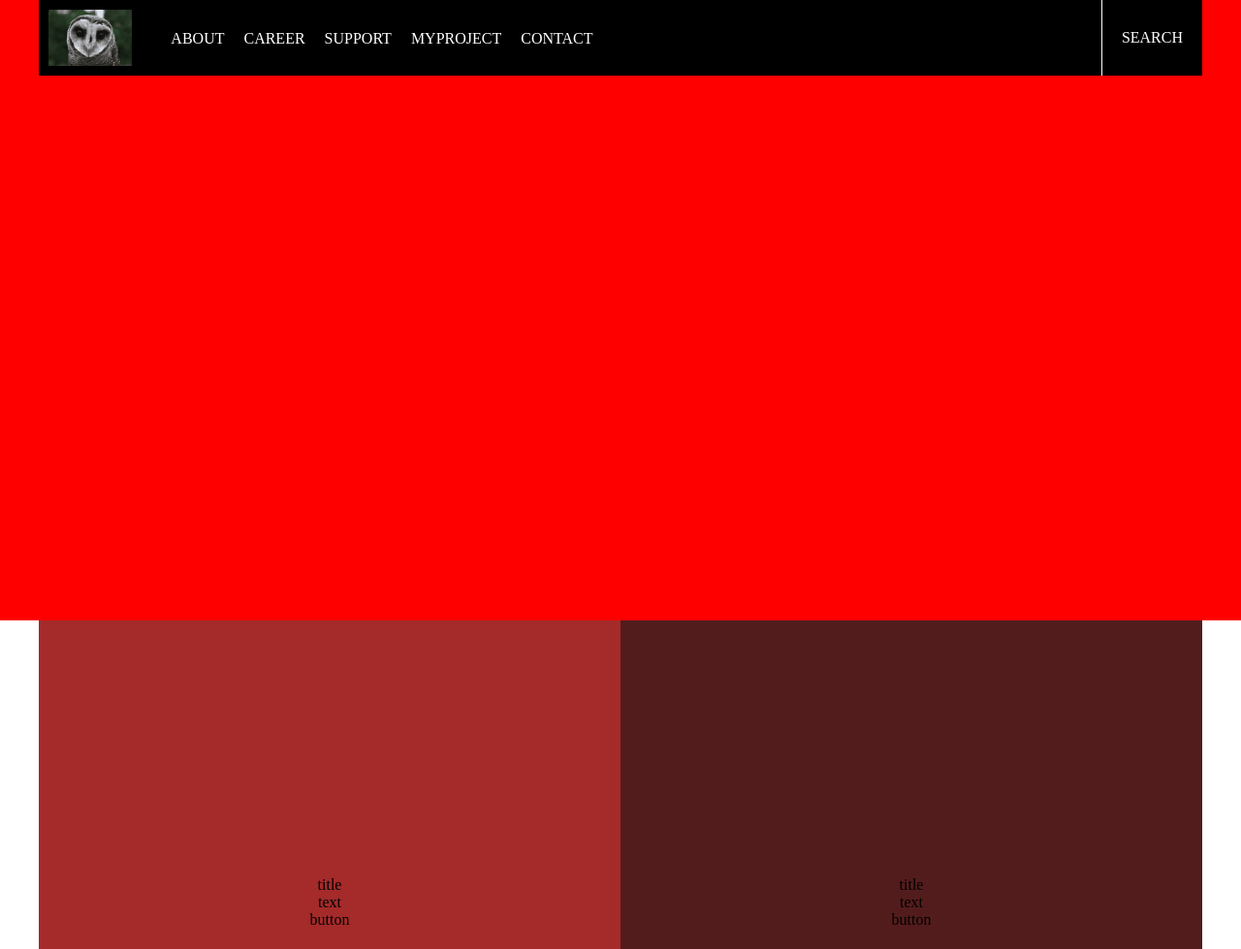
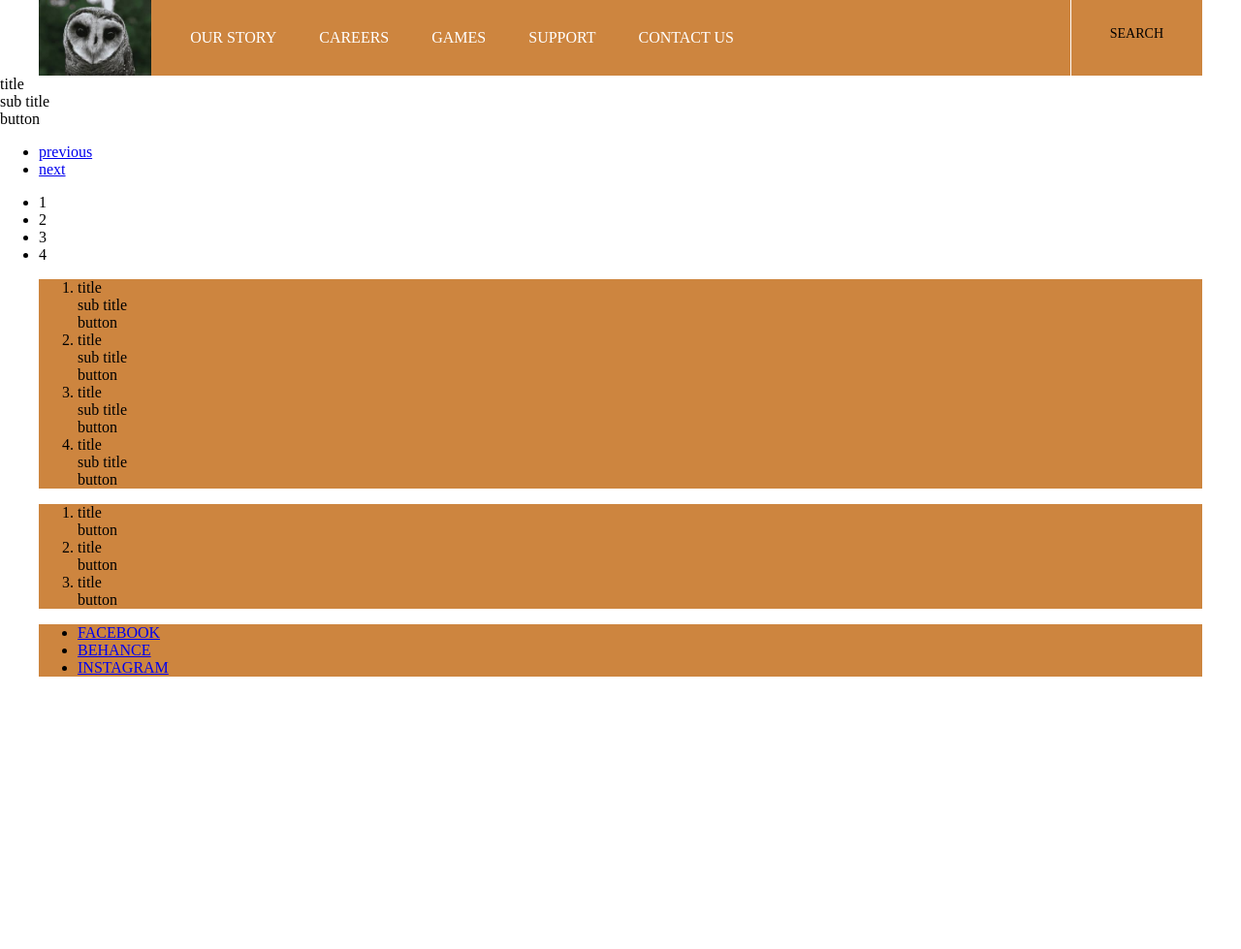
Before and after one commit to dencaoden/LearningHtml, a plain HTML site: page index.html in a window 1280 px wide. Shown: the top 979 px of the page at 97% size. After the commit the page ends 800 px from the top, so only its background shows below. Drawn offline with Linux system fonts and the light colour scheme.

Commit message:
update again

```diff
--- a/css/stylesheet.css
+++ b/css/stylesheet.css
@@ -1,204 +1,73 @@
+/* BODY */
+
 body {
-    padding: 0;
-    margin: 0;
-}
-
-header {}
-
-.canh-giua {
-    text-align: center;
-    position: fixed;
-    top: 0;
-    left: 0;
-    width: 100%;
-    z-index: 10;
-}
-
-.canh-giua .menu {
-    display: inline-block;
-    background-color: black;
-    max-width: 1200px;
-    width: 100%;
-    height: 78px;
-}
-
-.canh-giua .menu:after {
-    content: '';
-    display: block;
-    clear: both;
+	margin: 0;
+	padding: 0;
+	border: 0;
+	font-size: 16px;
+	font: inherit;
+	vertical-align: baseline;
 }
 
 
-/* NAV */
+/* HEADER */
 
-.canh-giua .menu .nav {
-    float: left;
+.container {
+	max-width: 1200px;
+	background-color: peru;
+	margin: 0 auto;
 }
 
-.canh-giua .menu .nav .list-items {
-    list-style: none;
-    padding-top: 15px;
+.container .menu-horizontal {
+	height: 78px;
 }
 
-.canh-giua .menu .nav .list-items:after {
-    content: '';
-    display: block;
-    clear: both;
+.container .menu-horizontal:after {
+	content: '';
+	display: block;
+	clear: both;
 }
 
-.canh-giua .menu .nav .list-items .item {
-    float: left;
-    margin-right: 20px;
+.container .menu-horizontal .logo {
+	float: left;
+	height: 78px;
+	margin-right: 40px;
 }
 
-.canh-giua .menu .nav .list-items .item a {
-    display: block;
-    color: white;
-    text-decoration: none;
-    text-transform: uppercase;
+.container .menu-horizontal .logo img {
+	height: 100%;
+	display: block;
 }
 
-
-/* LOGO */
-
-.canh-giua .menu .logo {
-    background-color: none;
-    float: left;
+.navigation {
+	float: left;
+	padding-top: 14px;
 }
 
-.canh-giua .menu .logo img {
-    display: block;
-    height: 58px;
-    margin: 10px 0 0 10px;
+.search-wrap {
+	font-size: 14px;
+	text-transform: uppercase;
+	float: right;
+	padding-top: 27px;
+	border-left: 1px solid white;
+	height: 78px;
+	padding-left: 40px;
+	padding-right: 40px;
 }
 
-
-/* SEARCH */
-
-.canh-giua .menu .search {
-    background-color: none;
-    color: white;
-    float: right;
-    text-transform: uppercase;
-    padding: 20px;
-    padding-top: 30px;
+.navigation .list-item {
+	list-style: none;
+	padding: 0px;
 }
 
-.canh-giua .menu .search {
-    border-left: 1px solid white;
-    height: 28px;
+.navigation .list-item .item {
+	display: inline-block;
+	font-size: 16px;
+	text-transform: uppercase;
+	margin-right: 40px;
 }
 
-
-/* SLIDER */
-
-.slider {
-    height: 80vh;
-    width: 100vw;
-    background-color: red;
+.navigation .list-item .item a {
+	text-decoration: none;
+	color: white;
 }
-
-.slider-banner .img {}
-
-
-/* CONTAINER */
-
-.list-article {
-    padding: 0;
-    margin: 0;
-    list-style: none;
-    max-width: 1200px;
-    width: 100%;
-    display: inline-block;
-}
-
-.canh-giua-article {
-    text-align: center;
-}
-
-.list-article:after {
-    content: '';
-    display: block;
-    clear: both;
-}
-
-.list-article .article {
-    float: left;
-    width: 50%;
-    position: relative;
-    min-height: 50%;
-}
-
-.list-article .article:before {
-    content: "";
-    display: block;
-    padding-top: 100%;
-}
-
-.list-article .text-article {
-    list-style: none;
-}
-
-.list-article .content-article {
-    list-style: none;
-    position: absolute;
-    top: 50%;
-    right: 0;
-    left: 0;
-    transform: translateY(-50%);
-}
-
-.middle {
-    display: inline-block;
-}
-
-
-/* FOOTER */
-
-.footer {
-    text-align: center;
-    top: 0;
-    left: 0;
-    width: 100%;
-}
-
-.footer .footer-menu {
-    background-color: black;
-    max-width: 1200px;
-    height: 214px;
-    width: 100%;
-    display: inline-block;
-}
-
-
-/* NAV-FOOTER */
-
-.footer .footer-menu .nav {
-    width: 100%;
-    float: left;
-}
-
-.footer .footer-menu .nav .footer-list-item {
-    list-style: none;
-    padding-top: 85px;
-    display: inline-block;
-}
-
-.footer .footer-menu .nav .footer-list-item .footer-item {
-    float: left;
-    margin-left: 20px;
-    margin-top: 5px:
-}
-
-.footer .footer-menu .nav:after {
-    content: ‘ ‘;
-    display: block;
-    clear: both;
-}
-
-.footer .footer-menu .nav .footer-list-item .footer-item a {
-    display: block;
-    color: white;
-    text-decoration: none;
-    text-transform: uppercase;
-}
--- a/index.html
+++ b/index.html
@@ -1,123 +1,155 @@
-<!DOCTYPE html>
-<html>
-
 <head>
   <!-- unicode de doc ma -->
   <meta charset="UTF-8">
-  <title>My profile</title>
+  <title>Cao Huu Bich</title>
   <!-- duong dan toi css -->
   <link rel="stylesheet" href="css/stylesheet.css" type="text/css" />
   <!-- duong dan toi js -->
   <script src="js/popup.js" type="text/javascript"></script>
 </head>
 
+
 <body>
-  <!-- chua menu-bar va slider -->
   <header>
-    <div class="canh-giua">
-      <div class="menu">
+    <div class="container">
+      <div class="menu-horizontal">
         <div class="logo">
           <img src="img/logo.jpeg" />
         </div>
-        <nav class="nav">
-          <ul class="list-items">
+        <nav class="navigation">
+          <ul class="list-item">
             <li class="item">
-              <a href="interface/about.html">about</a>
+              <a href="interface/our-story.html">our story</a>
             </li>
             <li class="item">
-              <a href="interface/career.html">career</a>
+              <a href="interface/careers.html">careers</a>
+            </li>
+            <li class="item">
+              <a href="interface/games.html">games</a>
             </li>
             <li class="item">
               <a href="interface/support.html">support</a>
             </li>
             <li class="item">
-              <a href="interface/myproject.html">myproject</a>
-            </li>
-            <li class="item">
-              <a href="interface/contact.html">contact</a>
+              <a href="interface/contact-us.html">contact us</a>
             </li>
           </ul>
         </nav>
-        <div class="search">search</div>
+        <div class="search-wrap">search</div>
       </div>
-
-    </div>
-    <div class="slider">
-      <img class="img/logo.jpeg" />
     </div>
   </header>
 
-  <!-- CONTAINER -->
-  <container>
-    <div class="side-content">
-      <div class="canh-giua-article">
-        <ol class="list-article">
-          <li class="article" style="background-color:brown">
-            <div class="content-article">
-              <div class="title-article">title</div>
-              <div class="text-article">text</div>
-              <div class="button-article">button</div>
-              <div class="bg-article">
-                <img src="" />
+  <!-- CHUA SLIDER -->
+  <div class="main-slider-wrap">
+    <div class="slider-list-item">
+      <div class="slider-item">
+        <!-- <img src="img/logo.jpeg"> -->
+        <div class="slider-text-center">
+          <div class="title">title</div>
+          <div class="sub-title">sub title</div>
+          <div class="button">button</div>
         </div>
+      </div>
+    </div>
+    <ul class="next-prev-nav">
+      <li class="next-prev">
+        <a href="img/carousel_arrow.png">previous</a>
+      </li>
+      <li class="next-prev">
+        <a href="img/carousel_arrow.png">next</a>
+      </li>
+    </ul>
+    <ul class="pagging-wrap">
+      <li class="pagging">
+        <a>1</a>
+      </li>
+      <li class="pagging">
+        <a>2</a>
+      </li>
+      <li class="pagging">
+        <a>3</a>
+      </li>
+      <li class="pagging">
+        <a>4</a>
+      </li>
+    </ul>
+    <div class="container">
+      <ol class="container-list-item">
+        <li class="container-item">
+          <div class="container-text-center">
+            <div class="title">title</div>
+            <div class="sub-title">sub title</div>
+            <div class="button">button</div>
           </div>
         </li>
 
-          <li class="article" style="background-color:rgb(83, 28, 28)">
-            <div class="content-article">
-              <div class="title-article">title</div>
-              <div class="text-article">text</div>
-              <div class="button-article">button</div>
-              <div class="bg-article">
-                <img src="" />
-              </div>
+        <li class="container-item">
+          <div class="container-text-center">
+            <div class="title">title</div>
+            <div class="sub-title">sub title</div>
+            <div class="button">button</div>
           </div>
         </li>
 
-          <li class="article" style="background-color:rgb(107, 27, 27)">
-            <div class="content-article">
-              <div class="title-article">title</div>
-              <div class="text-article">text</div>
-              <div class="button-article">button</div>
-              <div class="bg-article">
-                <img src="" />
-              </div>
+        <li class="container-item">
+          <div class="container-text-center">
+            <div class="title">title</div>
+            <div class="sub-title">sub title</div>
+            <div class="button">button</div>
           </div>
         </li>
 
-          <li class="article" style="background-color:rgb(39, 13, 13)">
-            <div class="content-article">
-              <div class="title-article">title</div>
-              <div class="text-article">text</div>
-              <div class="button-article">button</div>
-              <div class="bg-article">
-                <img src="" />
-              </div>
+        <li class="container-item">
+          <div class="container-text-center">
+            <div class="title">title</div>
+            <div class="sub-title">sub title</div>
+            <div class="button">button</div>
           </div>
         </li>
       </ol>
     </div>
+    <div class="container">
+      <ol class="forum-list-item">
+        <li class="forum-item">
+          <div class="forum-text-center">
+            <div class="title">title</div>
+            <div class="button">button</div>
+          </div>
+        </li>
 
+        <li class="forum-item">
+          <div class="forum-text-center">
+            <div class="title">title</div>
+            <div class="button">button</div>
           </div>
-  </container>
+        </li>
 
-  <!-- FOOTER -->
+        <li class="forum-item">
+          <div class="forum-text-center">
+            <div class="title">title</div>
+            <div class="button">button</div>
+          </div>
+        </li>
+      </ol>
+    </div>
+  </div>
+
+
+  <!-- CHUA FOOTER -->
   <footer>
-    <div class="footer">
-      <div class="footer-menu">
-        <nav class="nav">
-          <ul class="footer-list-item">
-            <li class="footer-item">
-              <a href="https://www.facebook.com/bich.huu.35175">facebook</a>
+    <div class="container">
+      <ul class="social-list-item">
+        <li class="social-item">
+          <a href="interface/facebook.html">FACEBOOK</a>
         </li>
-            <li class="footer-item">
-              <a href="https://www.instagram.com/?hl=vi">instagram</a>
+        <li class="social-item">
+          <a href="https://www.behance.net/DenCAo">BEHANCE</a>
+        </li>
+        <li class="social-item">
+          <a href="https://www.instagram.com/?hl=vi">INSTAGRAM</a>
         </li>
       </ul>
-        </nav>
-      </div>
     </div>
   </footer>
 </body>
-
-</html>
--- a/interface/about.html
+++ /dev/null
@@ -1,24 +0,0 @@
-<!DOCTYPE html>
-<html>
-
-<head>
-	<!-- unicode de doc ma -->
-	<meta charset="UTF-8">
-	<title>My profile</title>
-	<!-- duong dan toi css -->
-	<link rel="stylesheet" href="css/stylesheet.css" type="text/css" />
-	<!-- duong dan toi js -->
-	<script src="js/popup.js" type="text/javascript"></script>
-</head>
-
-<body>
-	<!-- chua menu-bar va slider -->
-	<header>
-		<div class="menu">
-
-		</div>
-
-	</header>
-</body>
-
-</html>
```
Also changed, not shown: interface/career.html (deleted, +0 -24 lines), interface/contact.html (deleted, +0 -24 lines), interface/myproject.html (deleted, +0 -24 lines), interface/support.html (deleted, +0 -24 lines), img/carousel_arrow.png (added), js/popup.js (deleted), 1 other file. Lines whose indentation alone changed are shown as unchanged.
